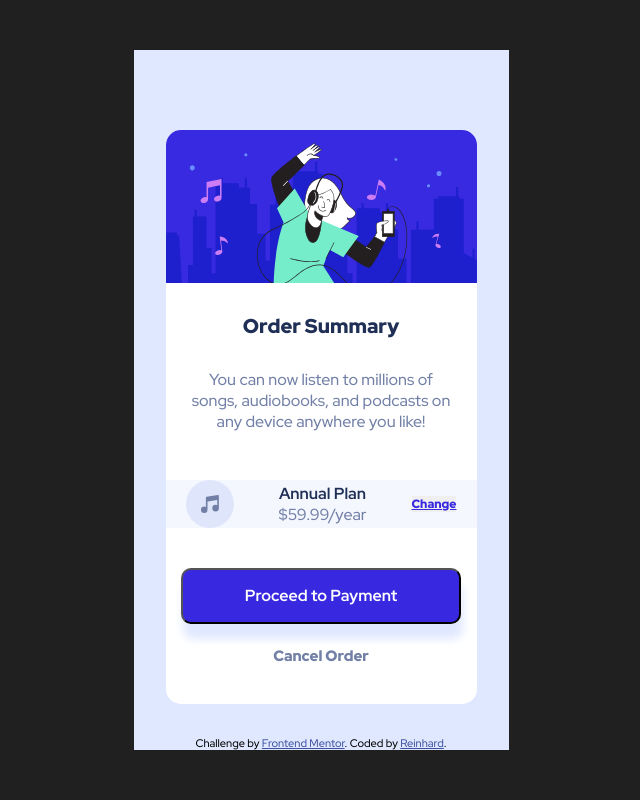
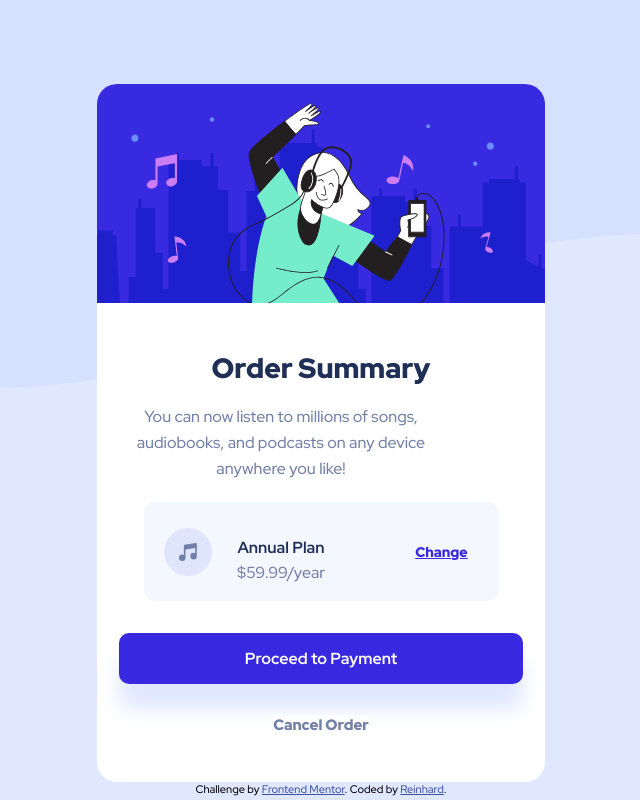
Before and after one commit to the-coding-beekeeper/order-summary-component-main, a plain HTML site: page index.html in a window 1280 px wide. Shown: the whole page, without its empty margins (319-959 px from the left). Drawn offline with Linux system fonts and the light colour scheme.

Commit message:
improved version

```diff
--- a/index.html
+++ b/index.html
@@ -25,63 +25,58 @@
       }
     body {
       width: 100%;
-      height: 100vh;
-      background-color: rgb(32, 32, 32);
+      min-height: 100vh;
       display: flex;
+      flex-direction: column;
       justify-content: center;
       align-items: center;
+      background-color: var(--pale-blue);
+      background-image: url(images/pattern-background-desktop.svg);
+      background-repeat: no-repeat;
+      background-size: contain;
     }
-    .container {
-      background-color: var(--pale-blue);
-      width: 375px;
-      height: min-content;
-      margin: auto;
+    .main-content {
+      width: 28em;
       text-align: center;
       display: flex;
       flex-direction: column;
-      justify-content: center;
-      /* align-items: center; */
-
-    }
-    .main-content {
-      margin: 2em;
-      /* width: 100%;
-      height: 100%; */
-      /* margin-top: 10px; */
+      align-items: center;
       background-color: white;
-      border-radius: 15px;
+      border-radius: 20px;
       margin-top: 5em;
     }
     .illustration {
       width: 100%;
-      border-radius: 15px 15px 0 0;
-
-      /* height: 30%; */
-      /* background-image: url(illustration-hero.svg); */
+      border-radius: 20px 20px 0 0;
     }
     .headline {
       font-weight: 900;
-      font-size: 20px;
-      margin-top: 1.25em;
-      margin-bottom: 1.5em;
+      font-size: 28px;
+      margin-top: 1.625em;
       color: var(--dark-blue);
     }
     .text {
       font-size: 16px;
       font-weight: 500;
       color: var(--desaturated-blue);
+      margin-top: 1.1em ;
+      padding-right: 5em;
+      line-height: 1.6em;
     }
     .change{
       color: var(--bright-blue);
       margin-right: 20px;
-
+      background-color: var(--very-pale-blue);
     }
     .wrapper {
-      display: flex;
-      justify-content: space-between;
+      display: grid;
+      grid-template-columns: 1fr 1fr 1fr;
       align-items: center;
       background-color: var(--very-pale-blue);
-      margin-top: 3em;
+      width: 79%;
+      margin-top: 1.3em;
+      height: 6.2em;
+      border-radius: 10px;
     }
     .music-icon {
       margin-left: 20px;
@@ -92,65 +87,57 @@
     }
     .change {
       text-decoration: underline;
-        font-size: 12px;
+      font-size: 14px;
       font-weight: 900;
       border: none;
     }
     .proceed {
       font-size: 16px;
       font-weight: 700;
-        margin-top: 2.5em;
+      margin-top: 2em;
       width: 90%;
-        height: 3.5em;
+      height: 3.15em;
       background-color: var(--bright-blue);
       border-radius: 10px;
-        box-shadow: 2px 15px 10px var(--pale-blue);
+      box-shadow: 0px 25px 20px var(--pale-blue);
       color: white;
+      border: none;
     }
     .cancel {
-        margin-top: 1.5em;
+      margin-top: 2.1em;
       border: none;
       background-color: white;
       color: var(--desaturated-blue);
       font-weight: 900;
       font-size: 15px;
-        margin-bottom: 2.5em;
+      margin-bottom: 3.1em;
     }
     button:hover {
       cursor: pointer;
     }
-
     .attribution { font-size: 11px; text-align: center; }
     .attribution a { color: hsl(228, 45%, 44%); }
   </style>
 </head>
 <body>
-  <div class="container">
   <main class="main-content">
     <img class="illustration" src="/images/illustration-hero.svg" alt="dancing person listening to music">
     <h1 class="headline">Order Summary</h1>
-      <p class="text">  You can now listen to millions of <br>songs, audiobooks, and podcasts on <br>any
-        device anywhere you like!
+    <p class="text">  You can now listen to millions of songs,<br> audiobooks, and podcasts on any device<br>anywhere you like!
     </p>
     <div class="wrapper">
       <img class="music-icon" src="/images/icon-music.svg" alt="music icon">
       <p class="text"><span class="bold-text">Annual Plan</span><br>$59.99/year</p>
-          <button class="change">Change</p>
+      <button class="change">Change</button>
     </div>
     <button class="proceed">Proceed to Payment</button>
     <button class="cancel">Cancel Order</button>
   </main>
+  <footer>
     <div class="attribution">
       Challenge by <a href="https://www.frontendmentor.io?ref=challenge" target="_blank">Frontend Mentor</a>.
       Coded by <a href="#">Reinhard</a>.
     </div>
-  </div>
+  </footer>
 </body>
 </html>
-<!-- - Mobile: 375px
-- Desktop: 1440px
-
-- Font size (paragraph): 16px
-
-- Family: [Red Hat Display](https://fonts.google.com/specimen/Red+Hat+Display)
-- Weights: 500, 700, 900 -->
```
Lines whose indentation alone changed are shown as unchanged.
